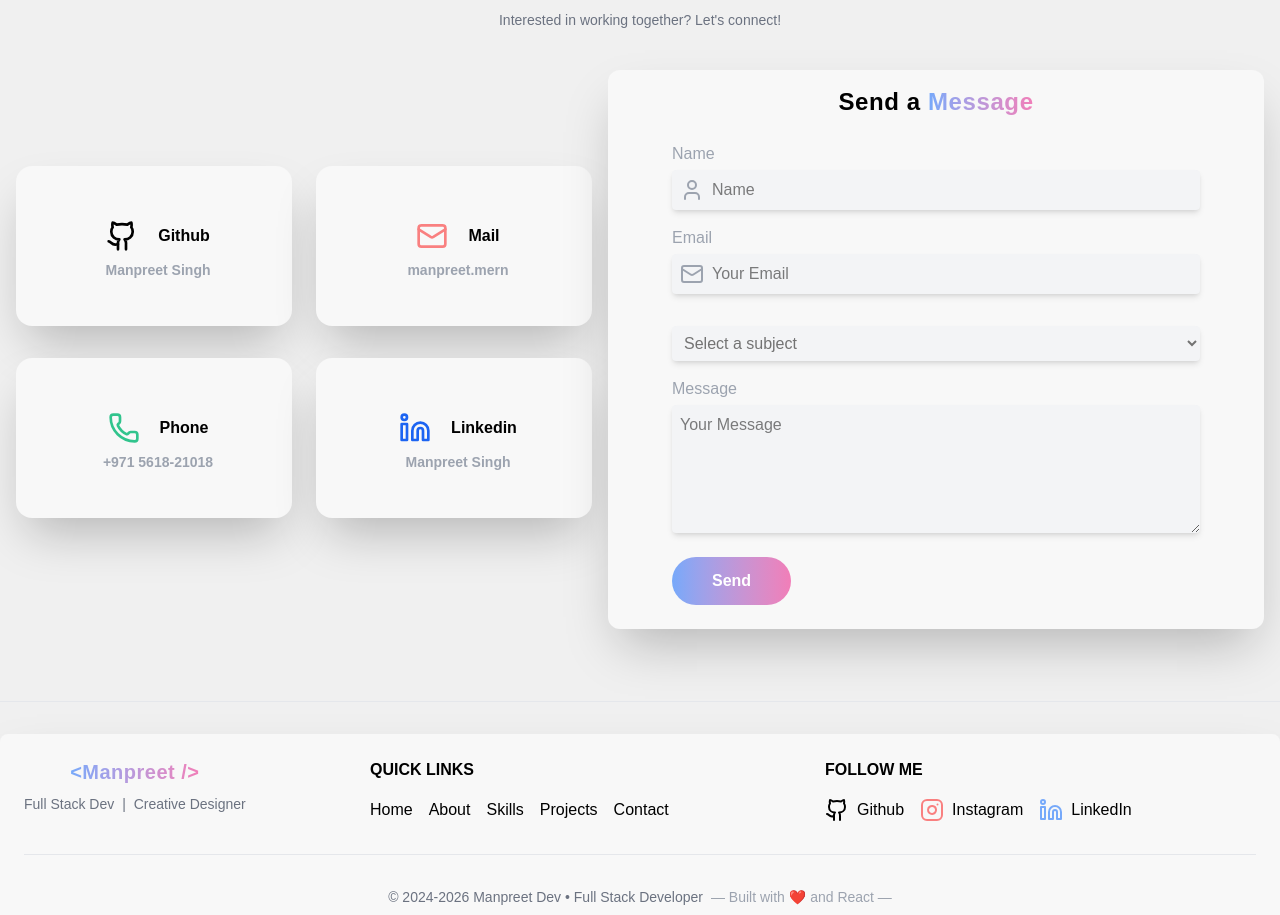
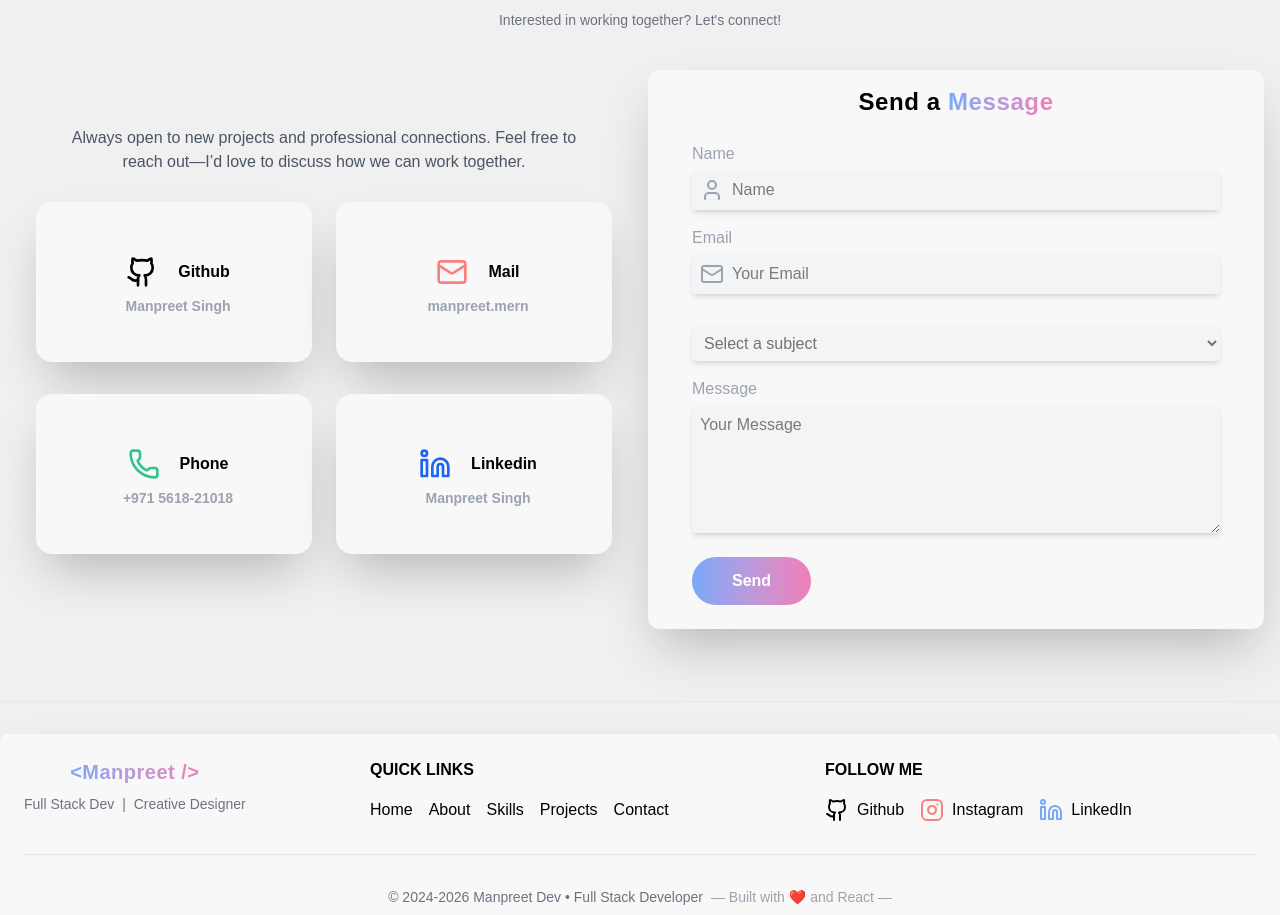
Before and after one commit to Manpreet055/portfolio, a React (Vite) app: page / in a window 1280 px wide. Shown: the part 2570-3485 px from the top of the page. Built offline with nearby package versions, Linux system fonts and the light colour scheme; no server answers; a web font is replaced by a local one.

Commit message:
refactor: NavBar link styles and ContactDetails layout improvements

```diff
--- a/src/layout/contact/ContactCard.jsx
+++ b/src/layout/contact/ContactCard.jsx
@@ -5,7 +5,7 @@ const ContactCard = ({ Icon = null, title, link, text, color = "" }) => {
   return (
     <motion.li
       variants={item}
-      className="flex cursor-pointer flex-col h-40 theme justify-center shadow-effect transitions p-6 rounded-2xl  w-full items-center"
+      className="flex cursor-pointer grow flex-col h-40 theme justify-center shadow-effect transitions p-6 rounded-2xl  w-full items-center"
     >
       <span className="flex items-center gap-3 font-semibold">
         {" "}
--- a/src/layout/contact/ContactDetails.jsx
+++ b/src/layout/contact/ContactDetails.jsx
@@ -5,12 +5,17 @@ import ContactCard from "./ContactCard";
 import { container } from "../../animation/ListStagger";
 const ContactDetails = () => {
   return (
+    <div className="grid place-items-center w-full max-w-4xl">
+      <p className="max-w-lg text-center text-gray-600 dark:text-gray-300 font-medium text-sm sm:text-base mb-6">
+        Always open to new projects and professional connections. Feel free to
+        reach out—I’d love to discuss how we can work together.
+      </p>
       <motion.ul
         variants={container}
         initial="hidden"
         whileInView="visible"
         exit="hidden"
-      className="grid grid-cols-2 gap-6  grid-rows-2  max-w-4xl  justify-evenly items-center w-full lg:max-w-xl lg:max-h-120 lg:min-h-90 "
+        className="grid grid-cols-2 gap-6  grid-rows-2    justify-evenly items-center w-full lg:max-w-xl xl:max-h-120 lg:min-h-90 "
       >
         <ContactCard
           Icon={Github}
@@ -41,6 +46,7 @@ const ContactDetails = () => {
           color="text-blue-600"
         />
       </motion.ul>
+    </div>
   );
 };
 
--- a/src/utils/customFlowbiteThemes.js
+++ b/src/utils/customFlowbiteThemes.js
@@ -30,7 +30,7 @@ export const navbarTheme = createTheme({
     },
   },
   link: {
-    base: "block py-2 pl-3 pr-4 transitions md:p-0",
+    base: "block py-2 pl-3 pr-4 lg:text-[14px] transitions md:p-0",
     active: {
       on: "primary-text-bg-gradient  md:bg-transparent ",
       off: "border-b border-gray-100 text-gray-500 hover:bg-gray-50 md:border-0 md:hover:bg-transparent md:hover:text-black dark:border-gray-700 dark:text-gray-400 dark:hover:bg-gray-700 dark:hover:text-white md:dark:hover:bg-transparent md:dark:hover:text-white",
```
Lines whose indentation alone changed are shown as unchanged.
